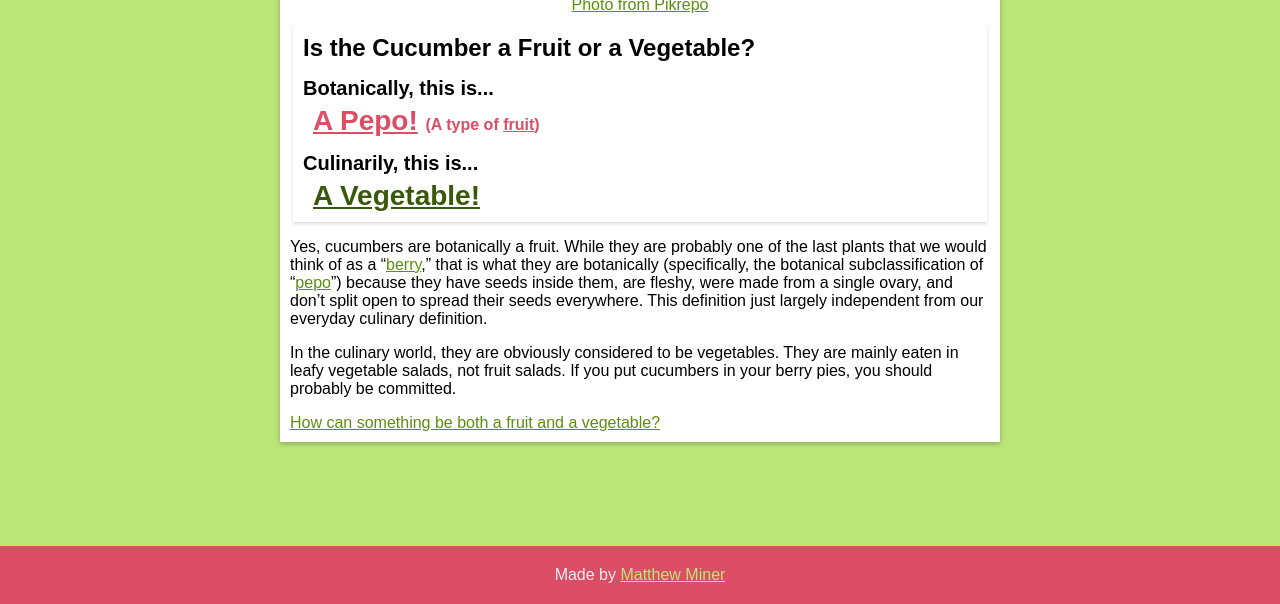
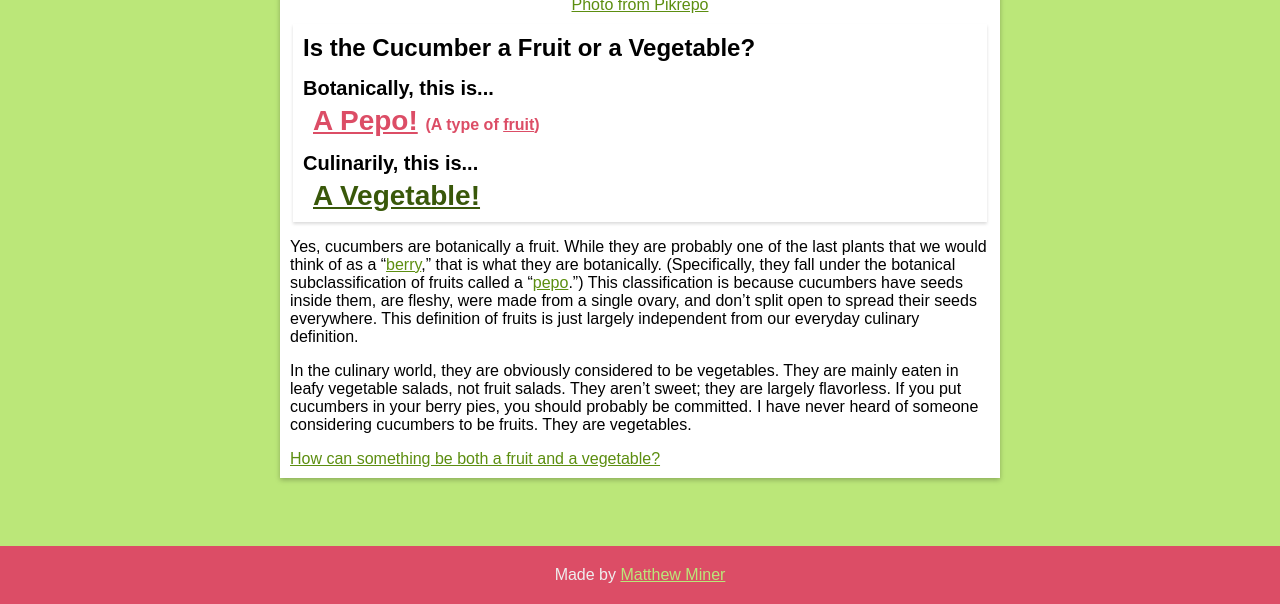
Before and after one commit to mminer237/fruitorvegetable, a Jekyll site: the page built from _items/cucumber.md, in a window 1280 px wide, cut to the strip 296-900 px from the top of the page. Built offline with Jekyll 4.4.1, drawn with Linux system fonts in a browser that asks for light colours.

Commit message:
Expanded on cucumbers

```diff
--- a/_items/cucumber.md
+++ b/_items/cucumber.md
@@ -5,6 +5,6 @@ culinarily: vegetable
 image: assets/images/cucumbers.jpg
 image_caption: <a href="https://www.pikrepo.com/fyfjj/baskets-of-cucumbers">Photo from Pikrepo</a>
 ---
-Yes, cucumbers are botanically a fruit. While they are probably one of the last plants that we would think of as a "[berry]({% link _types/berry.html %})," that is what they are botanically (specifically, the botanical subclassification of "[pepo]({% link _types/pepo.html %})") because they have seeds inside them, are fleshy, were made from a single ovary, and don't split open to spread their seeds everywhere. This definition just largely independent from our everyday culinary definition.
+Yes, cucumbers are botanically a fruit. While they are probably one of the last plants that we would think of as a "[berry]({% link _types/berry.html %})," that is what they are botanically. (Specifically, they fall under the botanical subclassification of fruits called a "[pepo]({% link _types/pepo.html %}).") This classification is because cucumbers have seeds inside them, are fleshy, were made from a single ovary, and don't split open to spread their seeds everywhere. This definition of fruits is just largely independent from our everyday culinary definition.
 
-In the culinary world, they are obviously considered to be vegetables. They are mainly eaten in leafy vegetable salads, not fruit salads. If you put cucumbers in your berry pies, you should probably be committed.
+In the culinary world, they are obviously considered to be vegetables. They are mainly eaten in leafy vegetable salads, not fruit salads. They aren't sweet; they are largely flavorless. If you put cucumbers in your berry pies, you should probably be committed. I have never heard of someone considering cucumbers to be fruits. They are vegetables.
```
